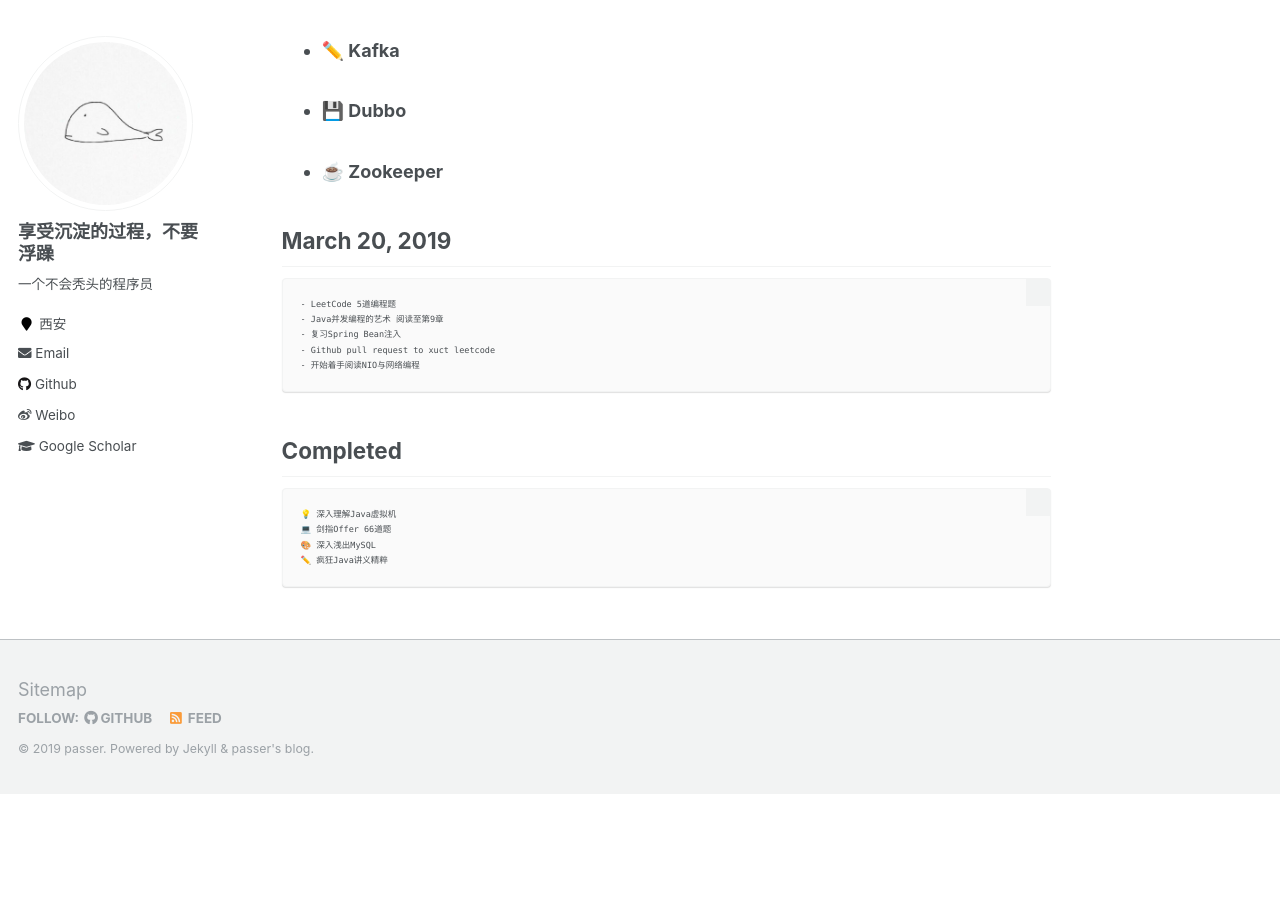
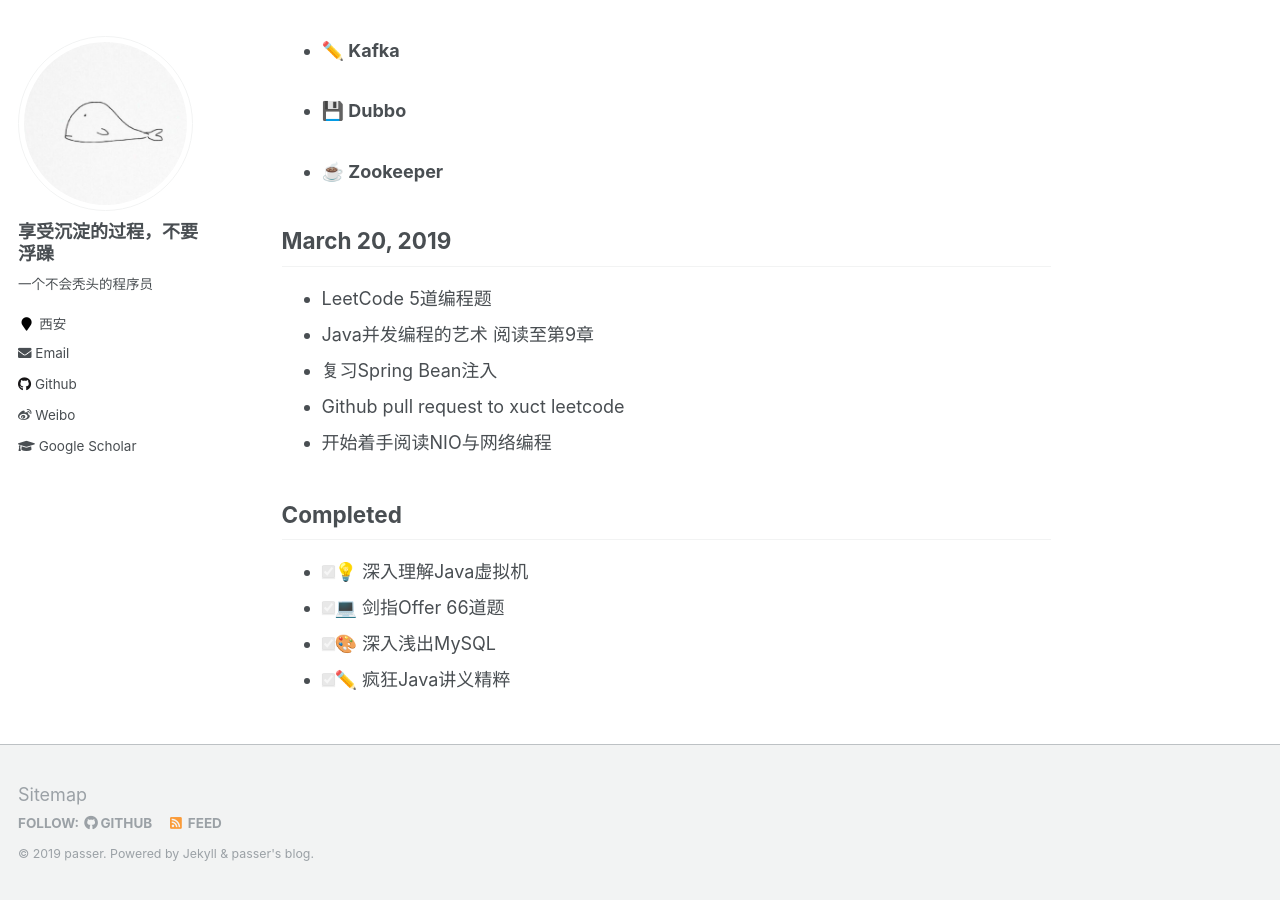
Before and after one commit to icankeep/icankeep.github.io, a Jekyll site: the page built from _pages/timeline.md, in a window 1280 px wide and 900 px high, scrolled down 594 px. Built offline with Jekyll 4.4.1, drawn with Linux system fonts in a browser that asks for light colours; before the commit the page ends 1388 px from its top, so only the background shows below that.

Commit message:
AutoPush

```diff
--- a/_pages/timeline.md
+++ b/_pages/timeline.md
@@ -21,15 +21,15 @@ To Do List
 
 March 20, 2019
 ---
-    - LeetCode 5道编程题
-    - Java并发编程的艺术 阅读至第9章
-    - 复习Spring Bean注入
-    - Github pull request to xuct leetcode
-    - 开始着手阅读NIO与网络编程
+- LeetCode 5道编程题
+- Java并发编程的艺术 阅读至第9章
+- 复习Spring Bean注入
+- Github pull request to xuct leetcode
+- 开始着手阅读NIO与网络编程
 
 Completed
 ---
-    💡 深入理解Java虚拟机
-    💻 剑指Offer 66道题
-    🎨 深入浅出MySQL
-    ✏️ 疯狂Java讲义精粹
+- [x] 💡 深入理解Java虚拟机
+- [x] 💻 剑指Offer 66道题
+- [x] 🎨 深入浅出MySQL
+- [x] ✏️ 疯狂Java讲义精粹
```
